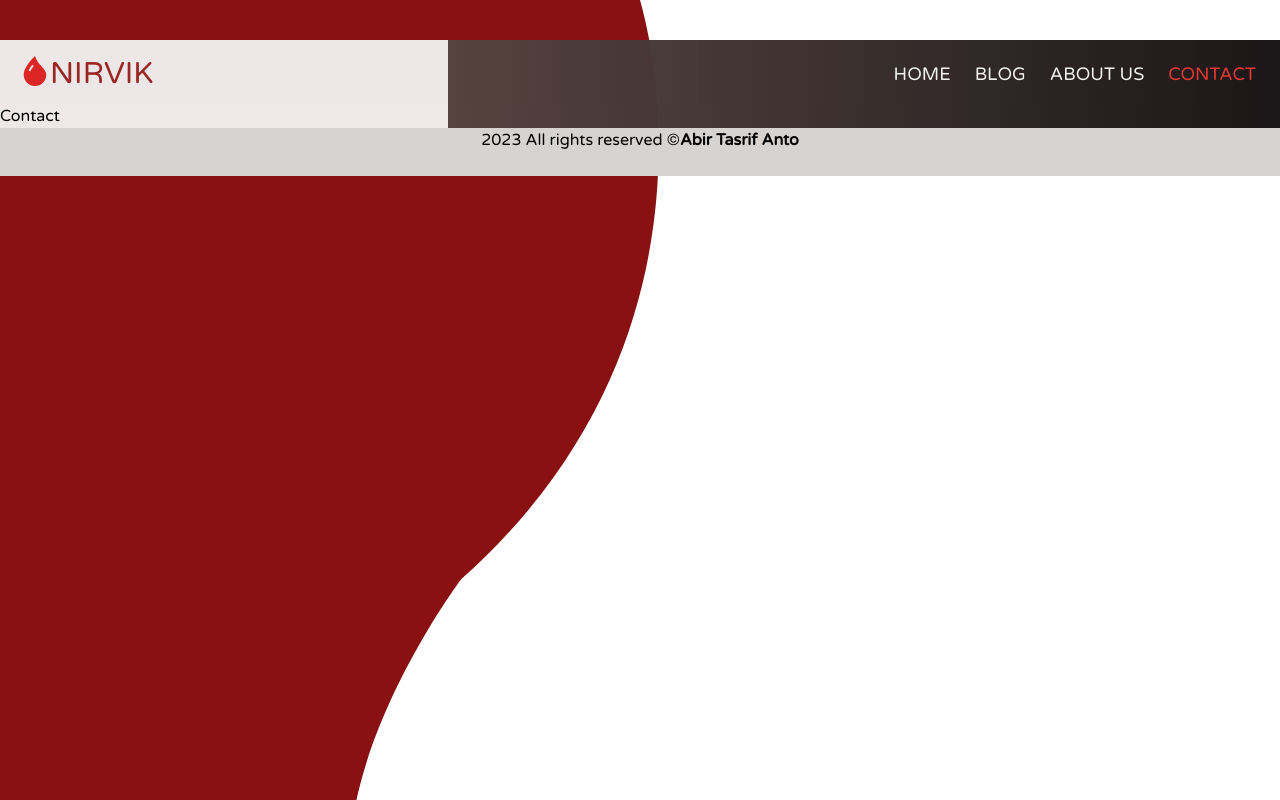
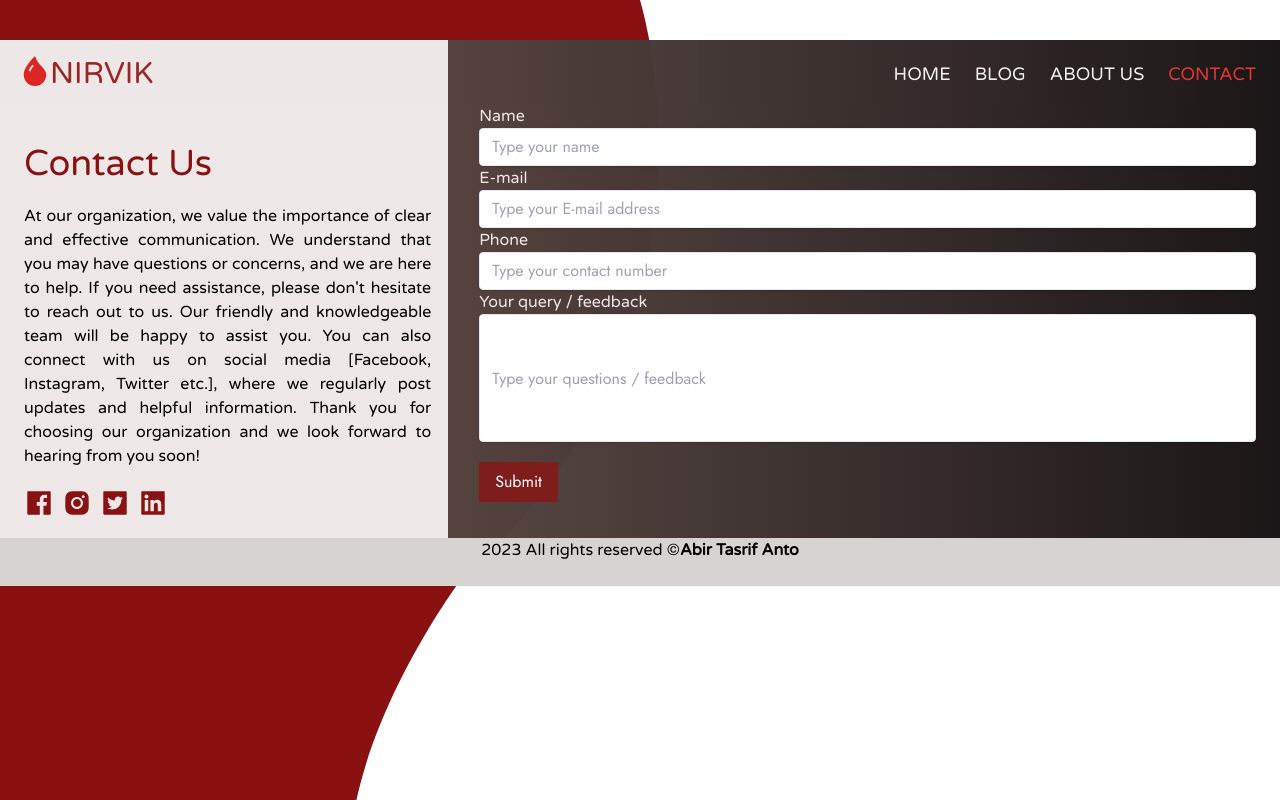
Before and after one commit to abirtasrif/nirvik-blood-donation, a React (Vite) app: page /contact in a window 1280 px wide. Built offline with nearby package versions, Linux system fonts and the light colour scheme.

Commit message:
design completed

```diff
--- /dev/null
+++ b/src/components/Hero.jsx
@@ -0,0 +1,41 @@
+import React from "react";
+import { isWebpSupported } from "react-image-webp/dist/utils";
+
+const Hero = () => {
+  return (
+    <div className="home container mx-auto flex flex-row mt-[6.5rem]">
+      <div className="hero pl-6 pt-24">
+        <div className="hero-cta">
+          <h1 className="hero-cta-text uppercase text-7xl pt-9 leading-[4.5rem]">
+            Save a life today.
+            <br />
+            Donate blood.
+          </h1>
+        </div>
+        <p className="hero-description w-1/2 text-justify py-5">
+          Blood donation is a selfless act that can make a huge difference in
+          someone's life. By donating blood, you can help save lives and improve
+          the health of your community.
+        </p>
+        <button className="button py-3 px-4 mt-5 text-white bg-red-600 hover:bg-[#544440] duration-300">
+          Join Our Program
+        </button>
+      </div>
+      <div className="hero-img-container">
+        {isWebpSupported() ? (
+          <img
+            src="https://i.ibb.co/xs7QQVf/donate.webp"
+            alt="a blood drop falling on a needy hand"
+          />
+        ) : (
+          <img
+            src="https://i.ibb.co/DkSNr27/donate.png"
+            alt="a blood drop falling on a needy hand"
+          />
+        )}
+      </div>
+    </div>
+  );
+};
+
+export default Hero;
--- a/src/index.css
+++ b/src/index.css
@@ -123,3 +123,32 @@ button {
 .slider {
   background-color: #ede7e7;
 }
+
+.about {
+  background: linear-gradient(
+    to Right,
+    rgba(243, 243, 243, 0.8),
+    rgba(84, 68, 64, 0.8)
+  );
+}
+
+.blog,
+.about-paragraph,
+.contact-left,
+.contact-right {
+  font-family: "Jost", sans-serif;
+}
+
+.about-us-header,
+.contact-us-header,
+.social-icons {
+  color: #891111;
+}
+
+.contact-left {
+  width: 35%;
+}
+.contact-right {
+  width: 65%;
+  color: #ede7e7;
+}
--- a/src/pages/AboutUs.jsx
+++ b/src/pages/AboutUs.jsx
@@ -1,7 +1,31 @@
 import React from "react";
 
 const AboutUs = () => {
-  return <div className="about container mx-auto mt-[6.5rem]">AboutUs</div>;
+  return (
+    <div className="about container mx-auto mt-[6.5rem]">
+      <div className="about-us-header text-4xl text-center pt-10 pb-5">
+        Who We Are ?
+      </div>
+      <p className="about-paragraph text-2xl leading-10 pl-6 pr-6 text-justify pb-8">
+        Welcome to nirvik blood donation camp ! We are a dedicated group of
+        individuals committed to saving lives by connecting donors with those in
+        need of blood transfusions. <br /> Our organization was founded with the
+        belief that every person has the power to make a difference in the lives
+        of others, and we strive to make the donation process as simple and
+        convenient as possible. We work closely with local hospitals and clinics
+        to ensure that donated blood is distributed to those who need it most.
+        <br />
+        We rely on the generosity of volunteer blood donors to help us fulfill
+        our mission. We welcome donations from people of all backgrounds and
+        encourage first-time donors to take the step and give the gift of life.
+        We also believe in educating the public about the importance of blood
+        donation and the impact it can have on the community. <br /> We are
+        proud to be a part of the larger effort to improve public health and to
+        save lives. Join us in making a difference and become a blood donor
+        today!
+      </p>
+    </div>
+  );
 };
 
 export default AboutUs;
--- a/src/pages/Contact.jsx
+++ b/src/pages/Contact.jsx
@@ -1,7 +1,71 @@
 import React from "react";
+import { AiFillFacebook } from "react-icons/ai";
+import { AiFillInstagram } from "react-icons/ai";
+import { AiFillTwitterSquare } from "react-icons/ai";
+import { AiFillLinkedin } from "react-icons/ai";
 
 const Contact = () => {
-  return <div className="contact container mx-auto mt-[6.5rem]">Contact</div>;
+  return (
+    <div className="contact container mx-auto mt-[6.5rem] px-6 flex flex-row">
+      <div className="contact-left pr-6">
+        <div className="contact-us-header text-4xl text-left pt-10 pb-5">
+          Contact Us
+        </div>
+        <p className="text-justify">
+          At our organization, we value the importance of clear and effective
+          communication. We understand that you may have questions or concerns,
+          and we are here to help. If you need assistance, please don't hesitate
+          to reach out to us. Our friendly and knowledgeable team will be happy
+          to assist you. You can also connect with us on social media [Facebook,
+          Instagram, Twitter etc.], where we regularly post updates and helpful
+          information. Thank you for choosing our organization and we look
+          forward to hearing from you soon!
+        </p>
+        <div className="social-icons flex flex-row text-3xl py-5 gap-2">
+          <AiFillFacebook />
+          <AiFillInstagram />
+          <AiFillTwitterSquare />
+          <AiFillLinkedin />
+        </div>
+      </div>
+      <div className="contact-right pl-6">
+        <label for="name">Name</label>
+        <input
+          className="shadow appearance-none border rounded w-full py-2 px-3 text-red-900 leading-tight focus:outline-none focus:shadow-outline"
+          id="name"
+          type="text"
+          placeholder="Type your name"
+        ></input>
+        <label for="mail">E-mail</label>
+        <br />
+        <input
+          className="shadow appearance-none border rounded w-full py-2 px-3 text-red-900 leading-tight focus:outline-none focus:shadow-outline"
+          id="mail"
+          type="e-mail"
+          placeholder="Type your E-mail address"
+        ></input>
+        <label for="phone">Phone</label>
+        <br />
+        <input
+          className="shadow appearance-none border rounded w-full py-2 px-3 text-red-900 leading-tight focus:outline-none focus:shadow-outline"
+          id="phone"
+          type="phone"
+          placeholder="Type your contact number"
+        ></input>
+        <label for="query">Your query / feedback</label>
+        <br />
+        <input
+          className="shadow h-32 appearance-none border rounded w-full py-2 px-3 text-red-900 leading-tight focus:outline-none focus:shadow-outline"
+          id="query"
+          type="text"
+          placeholder="Type your questions / feedback"
+        ></input>
+        <button className="button py-2 px-4 mt-5 text-white bg-red-900 hover:bg-red-600 hover:text-black duration-300">
+          Submit
+        </button>
+      </div>
+    </div>
+  );
 };
 
 export default Contact;
--- a/src/pages/Home.jsx
+++ b/src/pages/Home.jsx
@@ -1,39 +1,16 @@
 import React from "react";
-import { isWebpSupported } from "react-image-webp/dist/utils";
+import Hero from "../components/Hero";
+import BlogPost from "../components/BlogPost";
+import About from "./AboutUs";
+import Contact from "./Contact";
 
 const Home = () => {
   return (
-    <div className="home container mx-auto flex flex-row mt-[6.5rem]">
-      <div className="hero pl-6 pt-24">
-        <div className="hero-cta">
-          <h1 className="hero-cta-text uppercase text-7xl pt-9 leading-[4.5rem]">
-            Save a life today.
-            <br />
-            Donate blood.
-          </h1>
-        </div>
-        <p className="hero-description w-1/2 text-justify py-5">
-          Blood donation is a selfless act that can make a huge difference in
-          someone's life. By donating blood, you can help save lives and improve
-          the health of your community.
-        </p>
-        <button className="button py-3 px-4 mt-5 text-white bg-red-600 hover:bg-[#544440] duration-300">
-          Join Our Program
-        </button>
-      </div>
-      <div className="hero-img-container">
-        {isWebpSupported() ? (
-          <img
-            src="https://i.ibb.co/xs7QQVf/donate.webp"
-            alt="a blood drop falling on a needy hand"
-          />
-        ) : (
-          <img
-            src="https://i.ibb.co/DkSNr27/donate.png"
-            alt="a blood drop falling on a needy hand"
-          />
-        )}
-      </div>
+    <div>
+      <Hero />
+      <BlogPost />
+      <About />
+      <Contact />
     </div>
   );
 };
```
Also changed, not shown: 1 other file (tests, documents, lock files or other folders).
